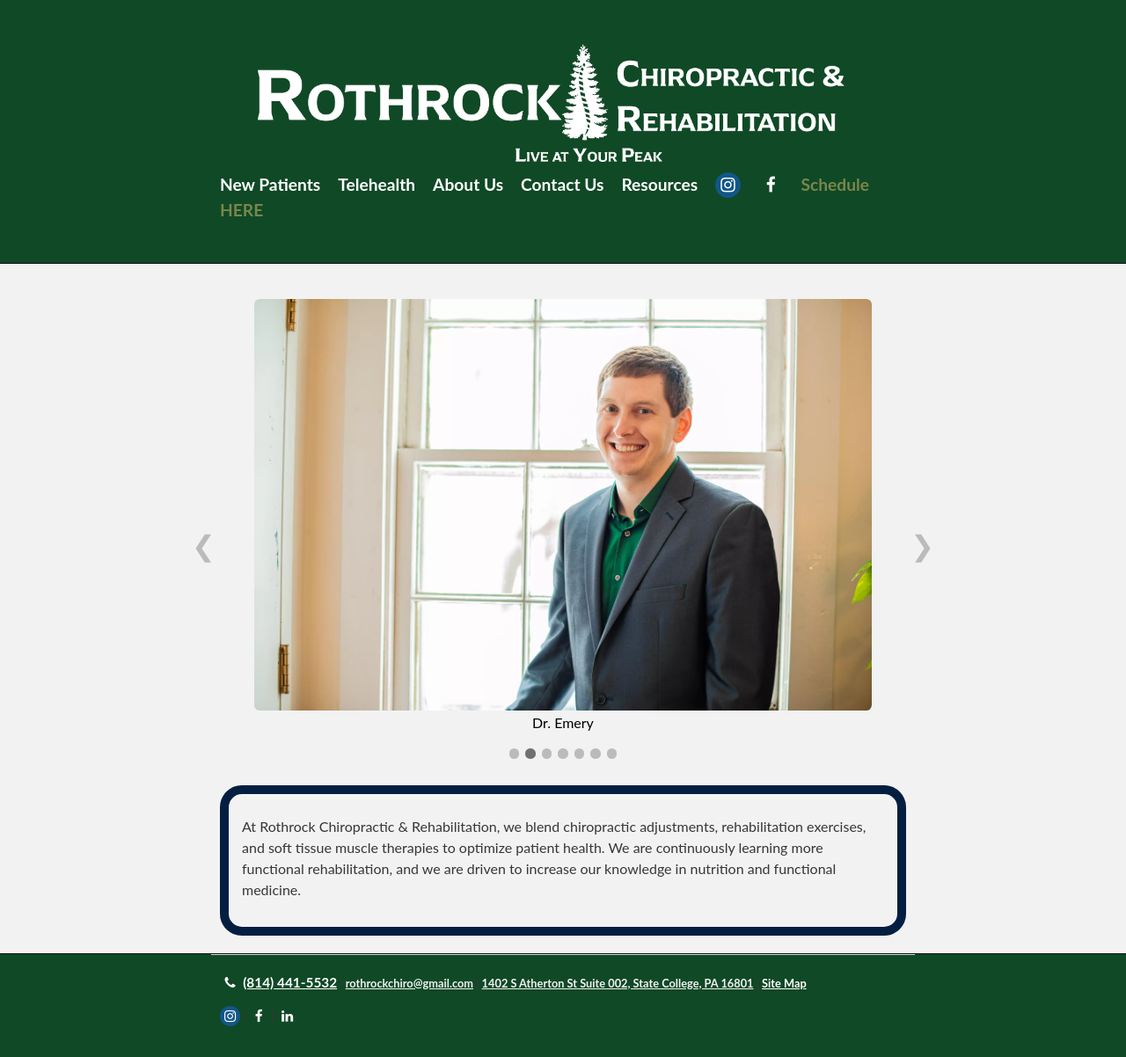
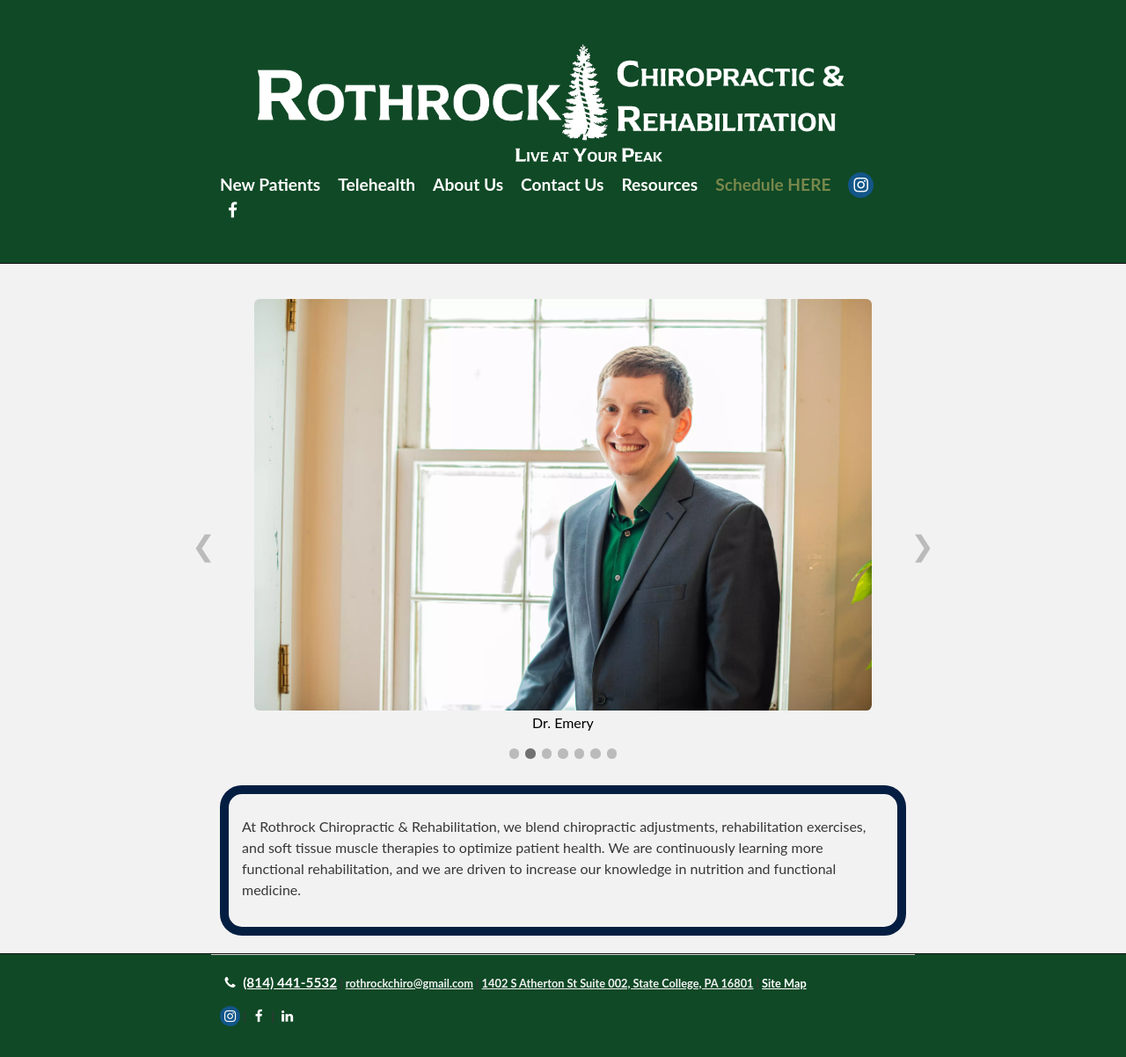
Before and after one commit to evpitcel/evpitcel.github.io, a Jekyll site: the page built from index.html, in a window 1280 px wide. Shown: the whole page at 88% size. Built offline with Jekyll 4.4.1, drawn with Linux system fonts in a browser that asks for light colours.

```diff
--- a/_layouts/default.html
+++ b/_layouts/default.html
@@ -42,10 +42,10 @@
 					<li><a style="color:white; font-size:120%;" href="/location">Contact Us</a></li>
 					<li><a style="color:white; font-size:120%;" href="/blog">Resources</a></li>
 				<!--	<li><a style="color:white; font-size:120%;" href="/resources">Resources</a></li> -->
+			<li><a class="fun-colors" style="font-size: 120%;" href="https://drchrono.com/scheduling/offices/dGhpcyBpcyAxNiBjaGFyc_BtqmlGwJgqlFma1FnLc4U=">Schedule HERE</a></li>
 					<li><a class="fa fa-instagram" style="color:white; font-size:120%;" href="https://www.instagram.com/rothrockchiro/"></a></li>
 
                     <li><a class="fa fa-facebook" style="color:white; font-size:120%;" href="https://www.facebook.com/RothrockChiro/"></a></li>
-					<li><a class="fun-colors" style="font-size: 120%;" href="https://drchrono.com/scheduling/offices/dGhpcyBpcyAxNiBjaGFyc_BtqmlGwJgqlFma1FnLc4U=">Schedule HERE</a></li>
 
 
                 </ul>
```
